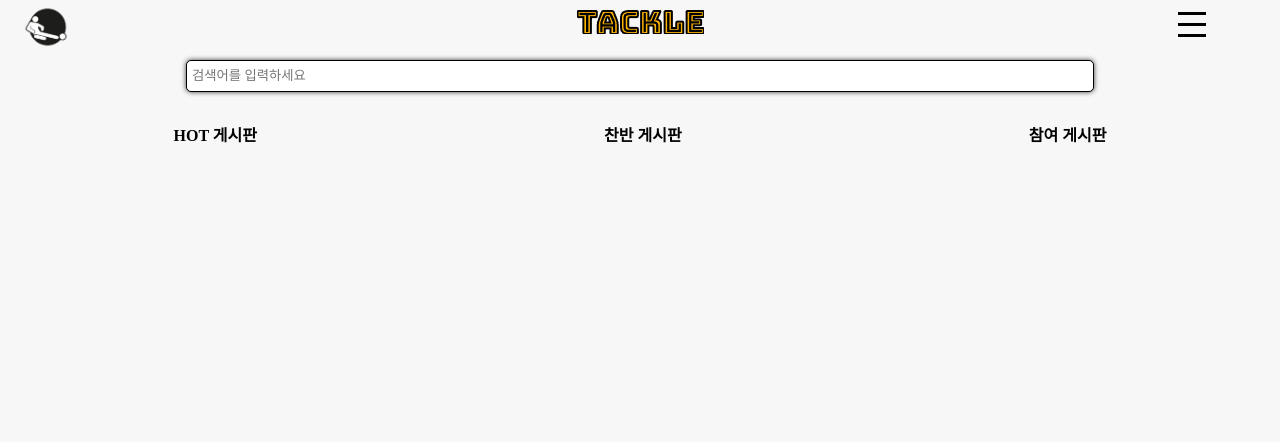
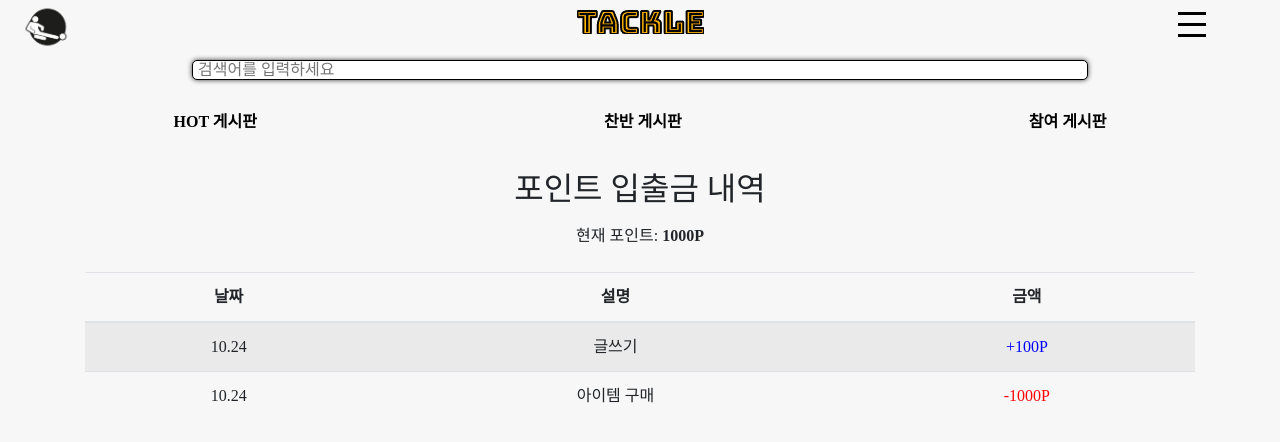
Before and after one commit to ejeonghun/react_tackle, a React (Create React App) app in the folder frontend/: page /PointHistory in a window 1280 px wide. Shown: the top 442 px of the page. Built offline with nearby package versions, Linux system fonts and the light colour scheme; a web font is replaced by a local one.

Commit message:
현재포인트

```diff
--- a/frontend/public/index.html
+++ b/frontend/public/index.html
@@ -1,6 +1,10 @@
 <!DOCTYPE html>
 <html lang="ko">
   <head>
+    <link
+    rel="stylesheet"
+    href="https://stackpath.bootstrapcdn.com/bootstrap/4.3.1/css/bootstrap.min.css"
+    />
     <meta charset="utf-8" />
     <link rel="icon" href="%PUBLIC_URL%/favicon.ico" />
     <meta name="viewport" content="width=device-width, initial-scale=1" />
--- a/frontend/src/App.js
+++ b/frontend/src/App.js
@@ -17,6 +17,7 @@ import Category from './component/Category/Category.js';
 import CategoryBoard from './component/CategoryBoard/CategoryBoard.js';
 import Support from './component/Support/Support';
 import Vote from './component/Vote/Vote';
+import PointHistory from './component/PointHistory/PointHistory.js';
 
 
     // 메인 페이지 구성
@@ -65,6 +66,7 @@ function MainLayout() {
         <Route path="/category/:categoryKey" element={<CategoryBoard />} />
         <Route path="/support" element={<Support />} />
         <Route path="/mypage/point" element={<Point />} />
+        <Route path="/PointHistory" element={<PointHistory />} />
         <Route path="/vote/:id" element={<Vote title="플레티넘 1 VS 다이아4 누가 이기겠노" content="누가 이기겠음?" options={["플레1", "다야4","ㅁㄹ?"]} />} />
         {/* 여기에서 vote/? 의 값에 따라서 API로 부터 JSON형식으로 데이터를 받아 데이터를 처리하는 로직을 작성해야함. */}
       </Routes>
--- a/frontend/src/component/Mypage/Mypage.js
+++ b/frontend/src/component/Mypage/Mypage.js
@@ -2,6 +2,8 @@ import React, {useContext, useEffect} from "react";
 import './Mypage.css';
 import { Link } from "react-router-dom";
 import AuthContext from "../AuthContext/AuthContext";
+
+
 
 function Mypage() {
     const { isLoggedIn } = useContext(AuthContext); // isLogin 상태 추가
@@ -21,7 +23,10 @@ function Mypage() {
                 <h2 style={{display:'flex', margin:'0', alignItems:'center', marginBlock:'0', marginInline:'0'}}>{nickname}</h2>
                 <div className="Mypage_title_point" style={{flexDirection:'column', display:'flex', justifyContent:'center'}}>
                     <h3>내 포인트</h3>
-                    <h4>100,000P</h4>
+                    <Link to="/PointHistory">
+                        <h4>100,000P ►</h4>
+                    </Link>
+
                 </div>
                 </div>
                 <div>
--- /dev/null
+++ b/frontend/src/component/PointHistory/PointHistory.js
@@ -0,0 +1,43 @@
+import React, { useState } from 'react';
+
+function PointHistory() {
+  const [currentPoint, setCurrentPoint] = useState(1000); // 현재 포인트 상태
+
+  const history = [
+    { date: '10.24', description: '글쓰기', amount: '+100P' },
+    { date: '10.24', description: '아이템 구매', amount: '-1000P' },
+  ];
+
+  return (
+    <div className="container">
+      <h2 className="my-3">포인트 입출금 내역</h2>
+      <p className="mb-4">현재 포인트: <strong>{currentPoint}P</strong></p> {/* 현재 포인트 출력 */}
+      <table className="table table-striped">
+        <thead>
+          <tr>
+            <th>날짜</th>
+            <th>설명</th>
+            <th>금액</th>
+          </tr>
+        </thead>
+        <tbody>
+          {history.map((item, index) => (
+            <tr key={index}>
+              <td>{item.date}</td>
+              <td>{item.description}</td>
+              {/* 금액 부분은 span 태그로 감싸고 금액이 '-'로 시작하면 즉 출금이면 빨간색으로 그렇지 않으면 즉 입금이면 파란색으로 표시 */}
+              <td style={{ color: item.amount.startsWith('-') ? 'red' : 'blue' }}>
+                {item.amount}
+              </td>
+            </tr>
+          ))}
+        </tbody>
+
+      </table>
+
+    </div>
+
+  );
+}
+
+export default PointHistory;
--- a/frontend/src/component/Vote/Vote.css
+++ b/frontend/src/component/Vote/Vote.css
@@ -79,3 +79,21 @@
      cursor:pointer;
      margin: 0 auto;
   }
+
+/* Vote.css */
+
+.comment-list {
+  margin-top: 20px;
+}
+
+.comment-list h4 {
+  margin-bottom: 10px;
+  text-align: left; /* 추가된 스타일 */
+
+}
+
+.comment-item {
+  border: 1px solid #ccc;
+  padding: 10px;
+  text-align: left;
+}
--- a/frontend/src/component/Vote/Vote.js
+++ b/frontend/src/component/Vote/Vote.js
@@ -73,7 +73,7 @@ function VotePage({ title, content, options }) {
         <>
           <h4>댓글 목록</h4>
           {commentsList.map((commentText,index)=>(
-            <p key={index}>{commentText}</p>
+            <p key={index} className='comment-item'>{commentText}</p>
           ))}
         </>
        )}
```
